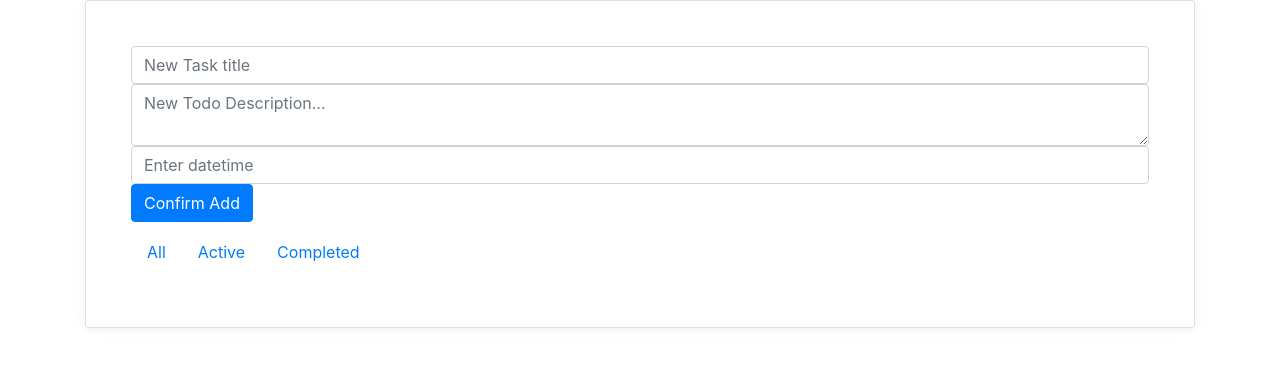
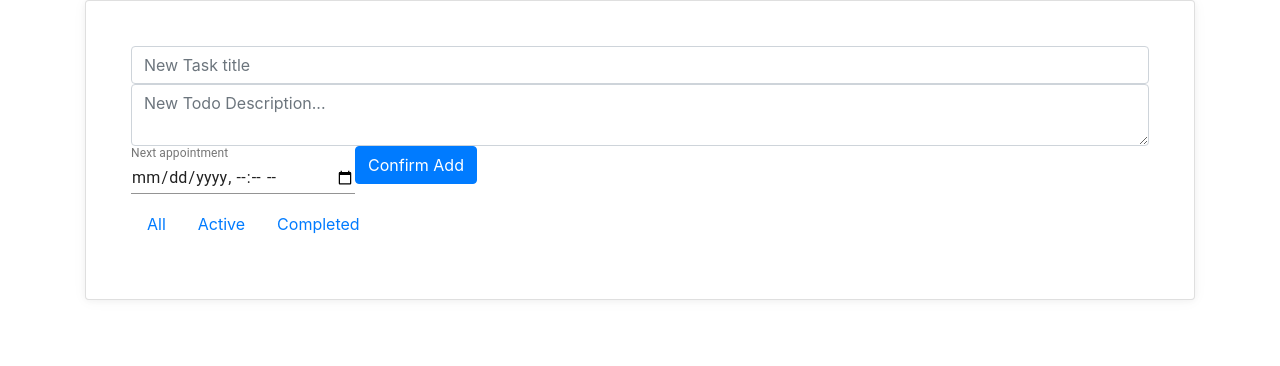
Before and after one commit to sajib-4414/todo-react-frontend, a React (Create React App) app: page / in a window 1280 px wide. Shown: the top 366 px of the page. Built offline with nearby package versions, Linux system fonts and the light colour scheme; no server answers.

Commit message:
Todo Add with time works Now

```diff
--- a/package.json
+++ b/package.json
@@ -3,10 +3,14 @@
   "version": "0.1.0",
   "private": true,
   "dependencies": {
+    "@date-io/date-fns": "^1.3.13",
+    "@material-ui/core": "^4.12.1",
+    "@material-ui/pickers": "^3.3.10",
     "@testing-library/jest-dom": "^5.14.1",
     "@testing-library/react": "^11.2.7",
     "@testing-library/user-event": "^12.8.3",
     "axios": "^0.21.1",
+    "date-fns": "^2.22.1",
     "react": "^17.0.2",
     "react-confirm-alert": "^2.7.0",
     "react-dom": "^17.0.2",
--- a/src/components/AddTodo.js
+++ b/src/components/AddTodo.js
@@ -1,4 +1,6 @@
 import React,{Component} from "react";
+import {TextField} from "@material-ui/core";
+import { format } from "date-fns";
 
 class AddTodo extends React.Component{
     state = {
@@ -9,10 +11,13 @@ class AddTodo extends React.Component{
     }
     handleSubmit = formEvent =>{
         formEvent.preventDefault()
+        const date = new Date(this.state.currentTodoDueDate);
+        const formattedDate = format(date, "dd-MM-yyyy H:mm");
+
         const todo_object = {
             title: this.state.currentTodoTitle,
             description: this.state.currentTodoDescription,
-            due_datetime: this.state.currentTodoDueDate
+            due_datetime: formattedDate
         }
         this.props.recieveTodoFromForm(todo_object)
         this.setState({
@@ -38,11 +43,18 @@ class AddTodo extends React.Component{
                        value={this.state.currentTodoDescription}
                        onChange={this.handleInputChange}
                        placeholder="New Todo Description..."/>
-                <input type="text" placeholder="Enter datetime"
-                value={this.state.currentTodoDueDate}
-                       className="form-control"
-                       onKeyPress={(e) => { e.key === 'Enter' && e.preventDefault(); }}
-                onChange={event=>this.setState({currentTodoDueDate:event.target.value})}/>
+                <TextField
+                    id="datetime-local"
+                    label="Next appointment"
+                    type="datetime-local"
+                    value={this.state.currentTodoDueDate}
+                    onChange={event=>this.setState({currentTodoDueDate:event.target.value})}
+                    onKeyPress={(e) => { e.key === 'Enter' && e.preventDefault(); }}
+                    InputLabelProps={{
+                        shrink: true,
+                    }}
+
+                />
                 <button type="submit" className="btn btn-primary">Confirm Add</button>
             </form>
         )
```
Also changed, not shown: 1 other file (tests, documents, lock files or other folders).
